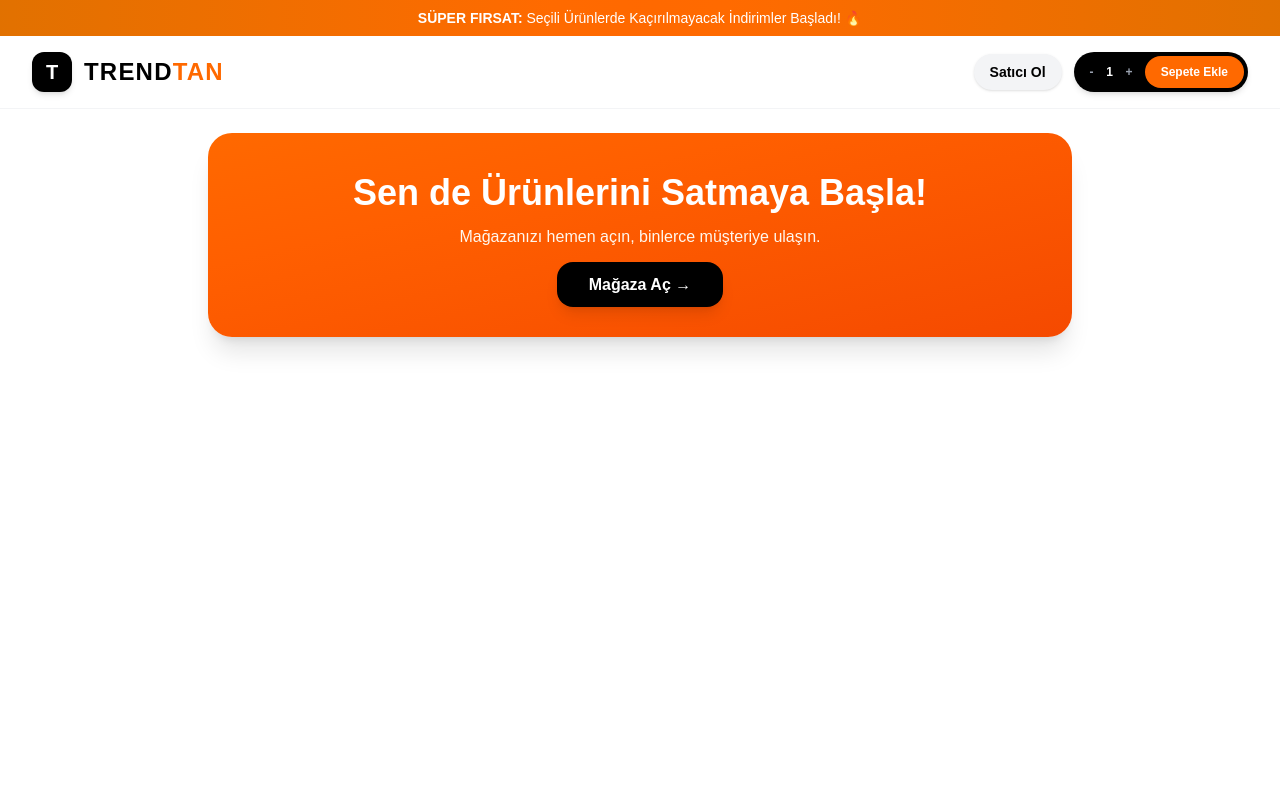
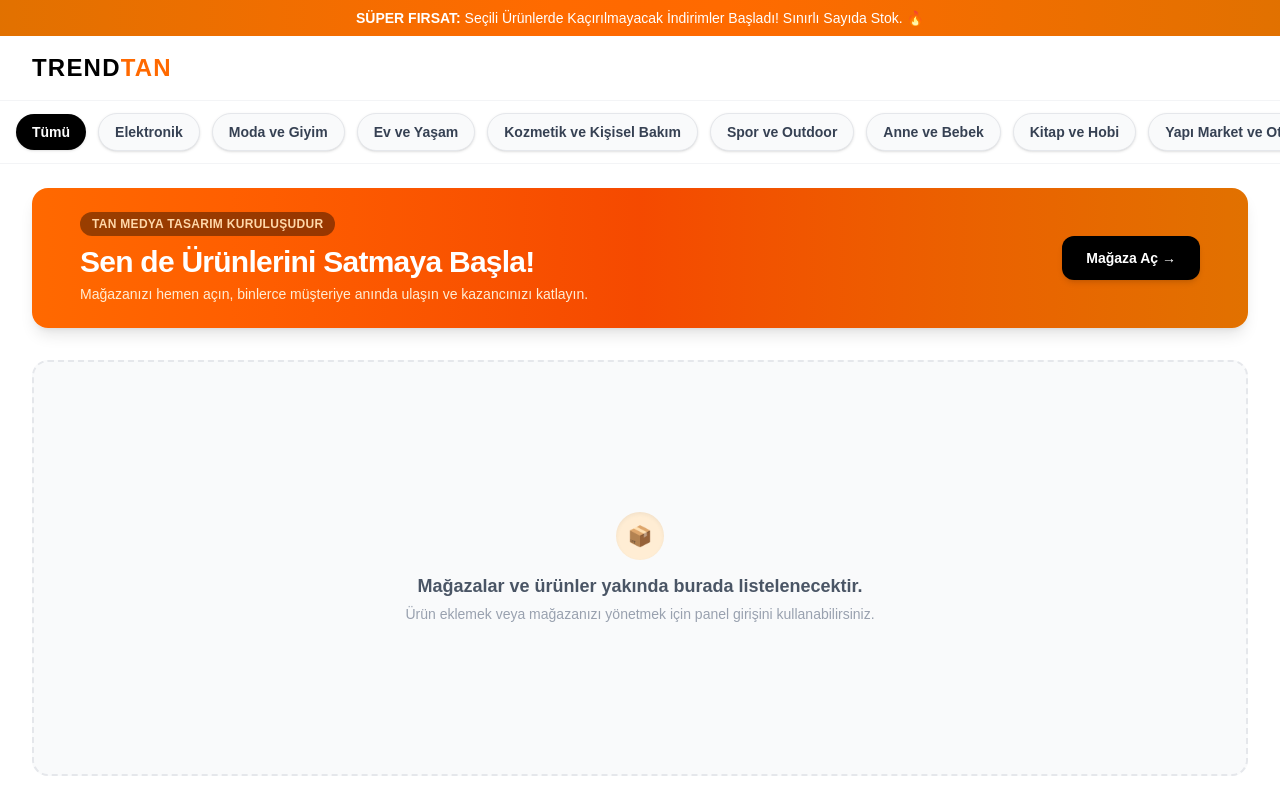
Before and after one commit to mustafatan06/trend.tan, a Next.js app: page / in a window 1280 px wide. Built offline with nearby package versions, Linux system fonts and the light colour scheme.

Commit message:
Banner inceltildi, logo duzenlendi, butonlar kaldirildi ve kategoriler eklendi

```diff
--- a/app/page.tsx
+++ b/app/page.tsx
@@ -1,46 +1,90 @@
-"use client";
-
-import { useState } from "react";
+import Image from "next/image";
 import Link from "next/link";
 
 export default function Home() {
-  const [sepetAdet, setSepetAdet] = useState(1);
-
-  const sepeteEkle = () => {
-    alert(`Sepete ${sepetAdet} adet ürün başarıyla eklendi! 🛒`);
-  };
-
   return (
     <div className="min-h-screen bg-white flex flex-col">
+      {/* Üst Fırsat Bandı */}
       <div className="w-full bg-gradient-to-r from-amber-600 via-orange-500 to-amber-600 text-white text-xs sm:text-sm py-2 px-4 text-center font-medium shadow-sm">
-        <span className="font-bold">SÜPER FIRSAT:</span> Seçili Ürünlerde Kaçırılmayacak İndirimler Başladı! 🔥
+        <span className="font-bold">SÜPER FIRSAT:</span> Seçili Ürünlerde Kaçırılmayacak İndirimler Başladı! Sınırlı Sayıda Stok. 🔥
       </div>
 
-      <header className="w-full border-b border-gray-100 px-4 sm:px-8 py-4 flex flex-wrap items-center justify-between gap-4 bg-white">
-        <div className="flex items-center gap-3">
-          <div className="w-10 h-10 bg-black rounded-xl flex items-center justify-center text-white font-bold text-xl shadow-md">T</div>
-          <span className="text-xl sm:text-2xl font-black tracking-wider text-black">TREND<span className="text-orange-500">TAN</span></span>
-        </div>
-
-        <div className="flex items-center gap-3 ml-auto sm:ml-0">
-          <Link href="/admin" className="px-4 py-2 bg-gray-100 hover:bg-gray-200 text-black text-sm font-semibold rounded-full transition-all shadow-sm">Satıcı Ol</Link>
-
-          <div className="flex items-center bg-black text-white rounded-full p-1 shadow-md">
-            <div className="flex items-center px-2 gap-1">
-              <button onClick={() => setSepetAdet(Math.max(1, sepetAdet - 1))} className="text-gray-400 hover:text-white font-bold px-1 text-xs">-</button>
-              <span className="text-xs font-bold w-4 text-center">{sepetAdet}</span>
-              <button onClick={() => setSepetAdet(sepetAdet + 1)} className="text-gray-400 hover:text-white font-bold px-1 text-xs">+</button>
-            </div>
-            <button onClick={sepeteEkle} className="bg-orange-500 hover:bg-orange-600 text-white text-xs font-bold px-4 py-2 rounded-full">Sepete Ekle</button>
-          </div>
+      {/* Header / Üst Menü */}
+      <header className="w-full border-b border-gray-100 px-4 sm:px-8 py-4 flex items-center justify-between bg-white">
+        {/* Logo Alanı - Sadece TRENDTAN */}
+        <div className="flex items-center">
+          <span className="text-xl sm:text-2xl font-black tracking-wider text-black">
+            TREND<span className="text-orange-500">TAN</span>
+          </span>
         </div>
       </header>
 
-      <main className="flex-1 max-w-4xl w-full mx-auto px-4 py-6 flex flex-col items-center">
-        <div className="w-full bg-gradient-to-br from-orange-500 to-orange-600 rounded-3xl p-6 sm:p-10 text-white shadow-xl text-center mb-8">
-          <h1 className="text-2xl sm:text-4xl font-extrabold mb-3">Sen de Ürünlerini Satmaya Başla!</h1>
-          <p className="text-sm sm:text-base text-orange-50 mb-6">Mağazanızı hemen açın, binlerce müşteriye ulaşın.</p>
-          <Link href="/admin" className="px-8 py-3.5 bg-black hover:bg-gray-900 text-white font-bold rounded-2xl shadow-lg">Mağaza Aç →</Link>
+      {/* Kategoriler - Turuncu alanın hemen altında, yan yana sıralı */}
+      <div className="w-full bg-white border-b border-gray-100 py-3 px-4 overflow-x-auto scrollbar-none">
+        <div className="max-w-7xl mx-auto flex items-center gap-2 sm:gap-3 whitespace-nowrap">
+          {[
+            "Tümü",
+            "Elektronik",
+            "Moda ve Giyim",
+            "Ev ve Yaşam",
+            "Kozmetik ve Kişisel Bakım",
+            "Spor ve Outdoor",
+            "Anne ve Bebek",
+            "Kitap ve Hobi",
+            "Yapı Market ve Oto",
+            "Süpermarket",
+            "Oto & Bahçe",
+            "Diğer"
+          ].map((kategori, index) => (
+            <button
+              key={index}
+              className={`px-4 py-2 rounded-full text-xs sm:text-sm font-semibold transition-all shadow-sm cursor-pointer ${
+                index === 0
+                  ? "bg-black text-white shadow-md"
+                  : "bg-gray-50 text-gray-700 border border-gray-200 hover:border-black hover:text-black"
+              }`}
+            >
+              {kategori}
+            </button>
+          ))}
+        </div>
+      </div>
+
+      {/* Ana İçerik Alanı */}
+      <main className="flex-1 w-full mx-auto px-4 sm:px-8 py-6 flex flex-col items-center">
+        {/* İnce ve Genişletilmiş Turuncu Banner */}
+        <div className="w-full bg-gradient-to-r from-orange-500 via-orange-600 to-amber-600 rounded-2xl py-6 px-6 sm:px-12 text-white shadow-lg flex flex-col sm:flex-row items-center justify-between gap-4 relative overflow-hidden mb-8">
+          <div className="flex flex-col text-center sm:text-left">
+            <span className="bg-black/40 text-orange-200 text-xs font-bold px-3 py-1 rounded-full mb-2 w-fit mx-auto sm:mx-0 tracking-wide">
+              TAN MEDYA TASARIM KURULUŞUDUR
+            </span>
+            <h1 className="text-xl sm:text-3xl font-extrabold tracking-tight">
+              Sen de Ürünlerini Satmaya Başla!
+            </h1>
+            <p className="text-xs sm:text-sm text-orange-100 mt-1 max-w-xl">
+              Mağazanızı hemen açın, binlerce müşteriye anında ulaşın ve kazancınızı katlayın.
+            </p>
+          </div>
+
+          <Link
+            href="/admin"
+            className="px-6 py-3 bg-black hover:bg-gray-900 text-white text-sm font-bold rounded-xl shadow-md transition-all whitespace-nowrap"
+          >
+            Mağaza Aç →
+          </Link>
+        </div>
+
+        {/* Ürünler Eklendiğinde Gözükecek Temiz Alan */}
+        <div className="w-full max-w-7xl flex-1 text-center py-16 border-2 border-dashed border-gray-200 rounded-2xl bg-gray-50 flex flex-col items-center justify-center">
+          <div className="w-12 h-12 bg-orange-100 text-orange-600 rounded-full flex items-center justify-center font-bold text-xl mb-3 shadow-inner">
+            📦
+          </div>
+          <p className="text-gray-600 font-semibold text-base sm:text-lg">
+            Mağazalar ve ürünler yakında burada listelenecektir.
+          </p>
+          <p className="text-gray-400 text-xs sm:text-sm mt-1">
+            Ürün eklemek veya mağazanızı yönetmek için panel girişini kullanabilirsiniz.
+          </p>
         </div>
       </main>
     </div>
```
